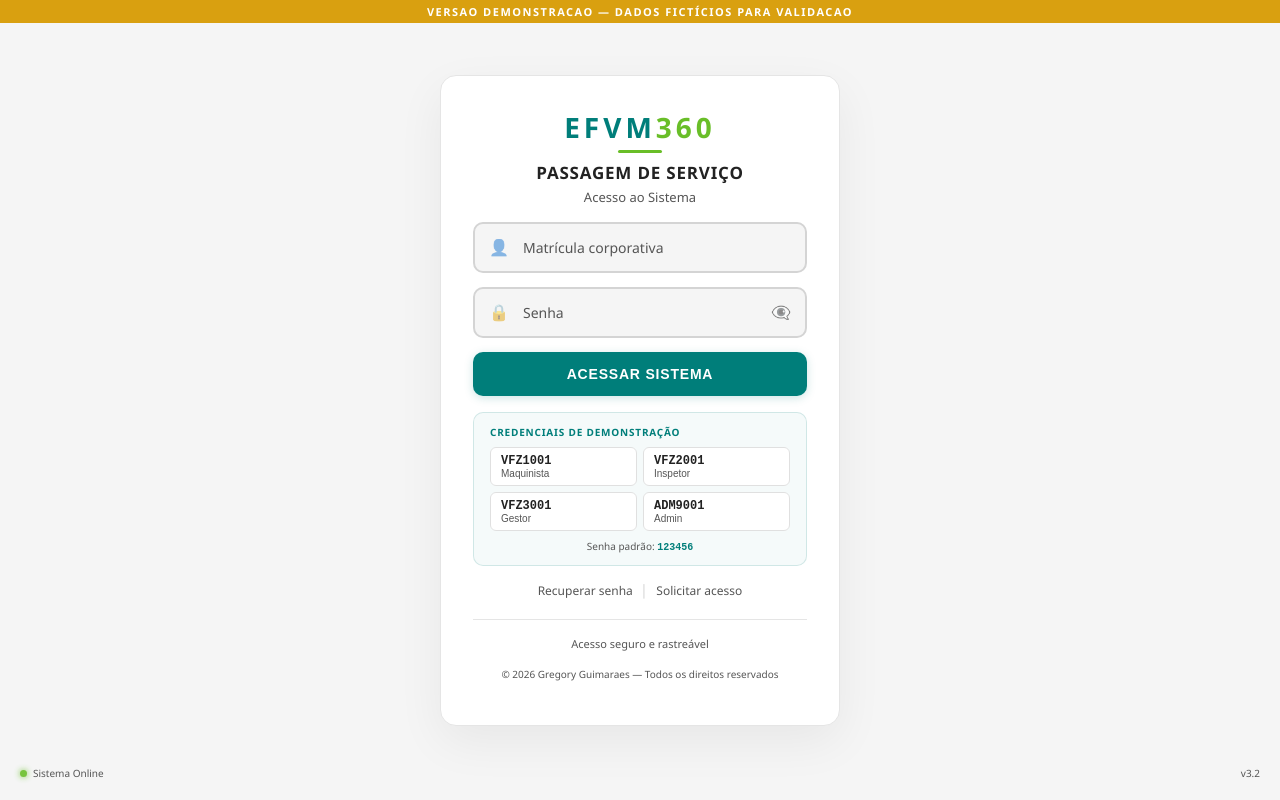
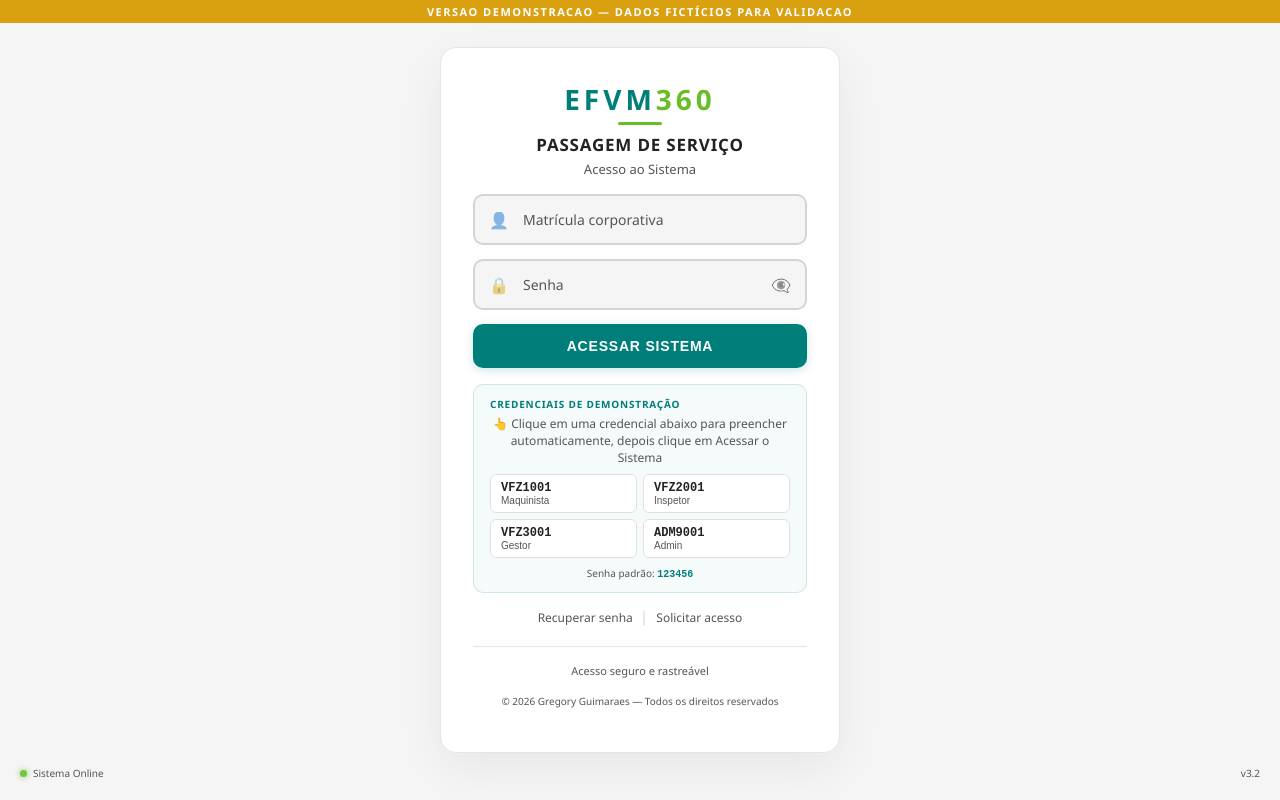
Before and after one commit to GregoryGSPinto/efvm360, a React (Vite) app in the folder frontend/: page /login in a window 1280 px wide. Built offline with nearby package versions, Linux system fonts and the light colour scheme.

Commit message:
fix: instrução orientativa credenciais demo login
Co-Authored-By: Claude Opus 4.6 <noreply@anthropic.com>

```diff
--- a/frontend/src/components/LoginScreenPremium.tsx
+++ b/frontend/src/components/LoginScreenPremium.tsx
@@ -135,8 +135,11 @@ export const LoginScreenPremium = memo<Props>(({
               border:`1px solid ${dk ? 'rgba(0,126,122,0.25)' : 'rgba(0,126,122,0.15)'}`,
               borderRadius:10,
             }}>
-              <div style={{ fontSize:10, fontWeight:700, color:'#007e7a', textTransform:'uppercase', letterSpacing:0.8, marginBottom:8 }}>
+              <div style={{ fontSize:10, fontWeight:700, color:'#007e7a', textTransform:'uppercase', letterSpacing:0.8, marginBottom:4 }}>
                 {t('login.credenciais')}
+              </div>
+              <div style={{ fontSize:12, fontWeight:500, color:txt2, textAlign:'center', marginBottom:8 }}>
+                👆 Clique em uma credencial abaixo para preencher automaticamente, depois clique em Acessar o Sistema
               </div>
               <div style={{ display:'grid', gridTemplateColumns:'1fr 1fr', gap:6 }}>
                 {[
```
